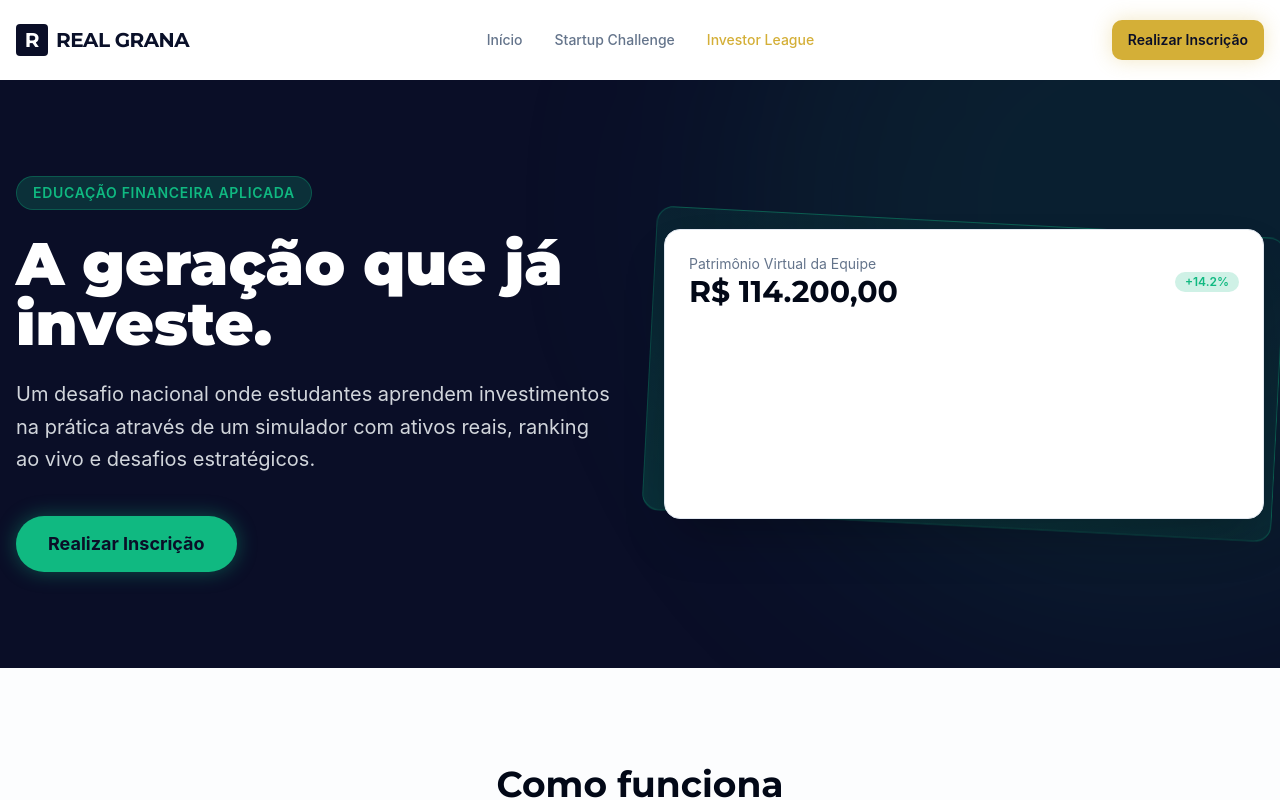
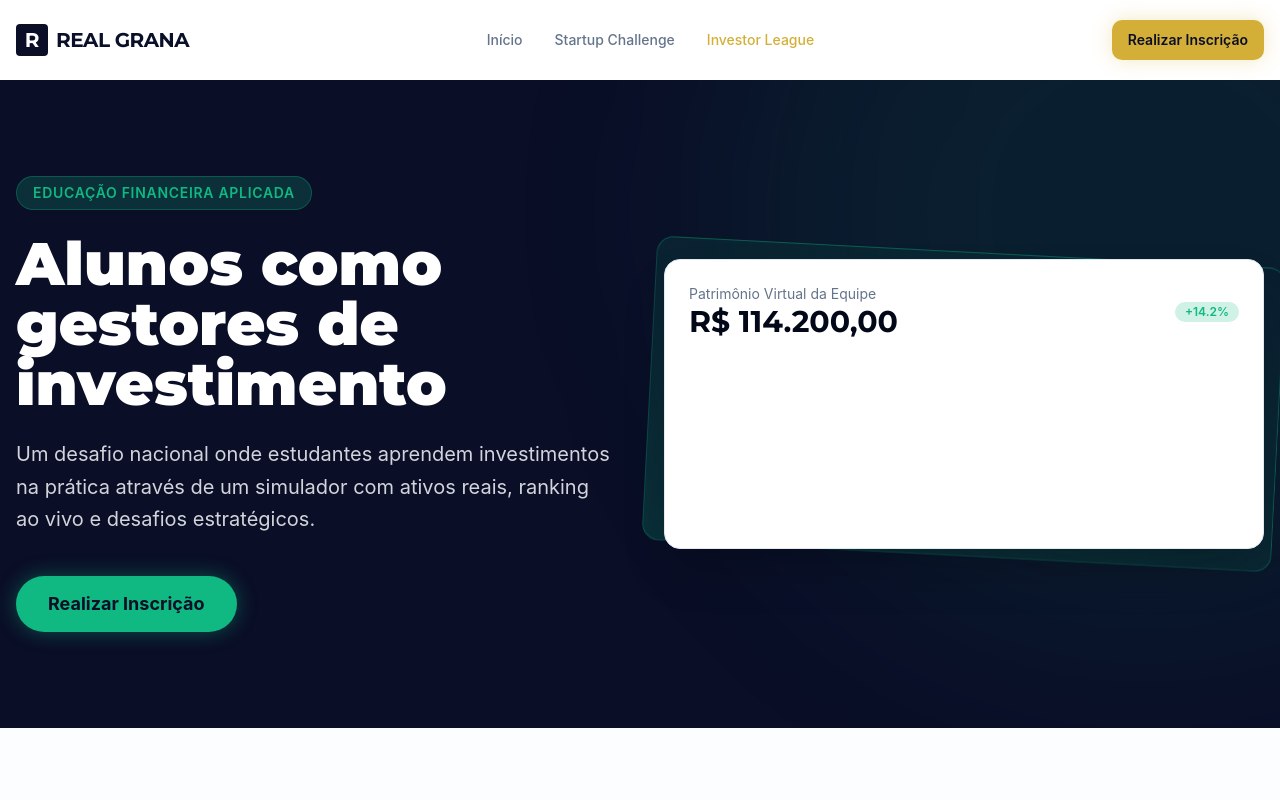
Before and after one commit to pdambr97/desafios-real-grana, a React (Vite) app: page /investor-league in a window 1280 px wide. Shown: the top 800 px of the page. Built offline with nearby package versions, Linux system fonts and the light colour scheme.

Commit message:
Auto-commit after full sync (build simulation)

```diff
--- a/src/pages/InvestorLeague.tsx
+++ b/src/pages/InvestorLeague.tsx
@@ -76,7 +76,7 @@ export default function InvestorLeague() {
               Educação Financeira Aplicada
             </Badge>
             <h1 className="text-4xl md:text-6xl font-display font-black text-white mb-6 leading-normal">
-              A geração que já investe.
+              Alunos como gestores de investimento
             </h1>
             <p className="text-xl text-gray-300 mb-10 leading-relaxed">
               Um desafio nacional onde estudantes aprendem investimentos na prática através de um
```
Also changed, not shown: .skip.config.json.
